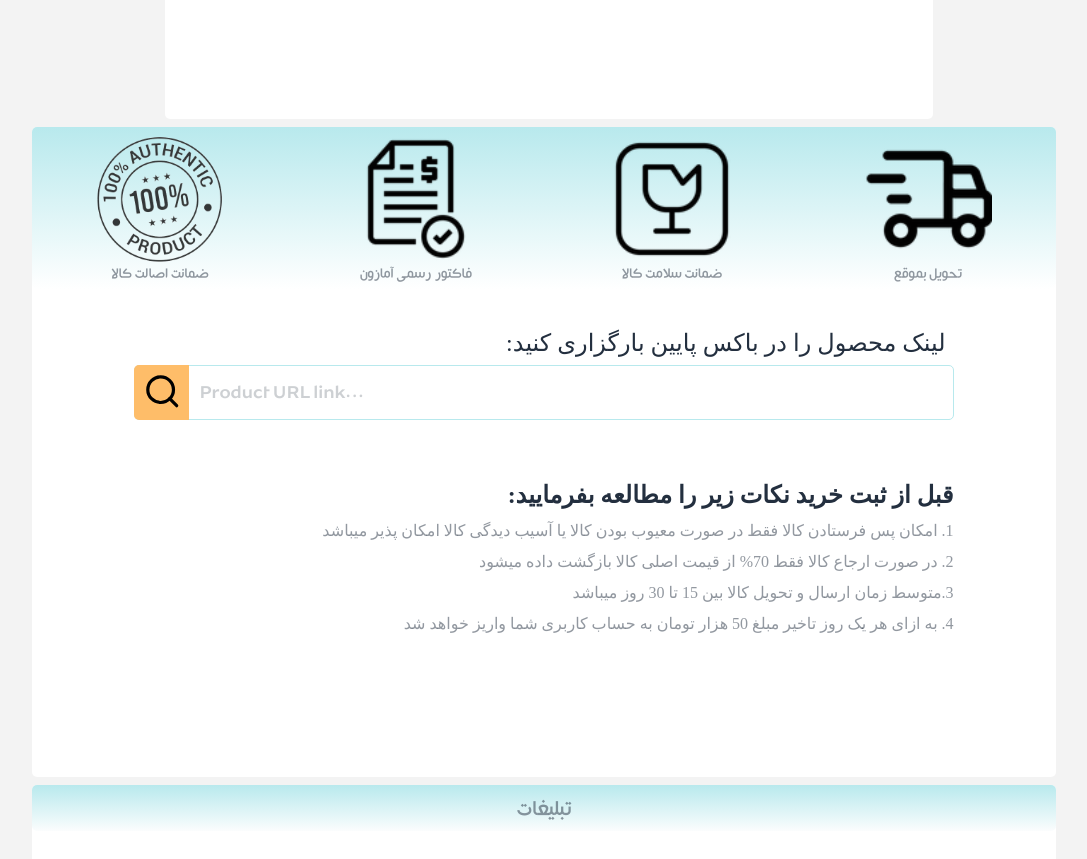
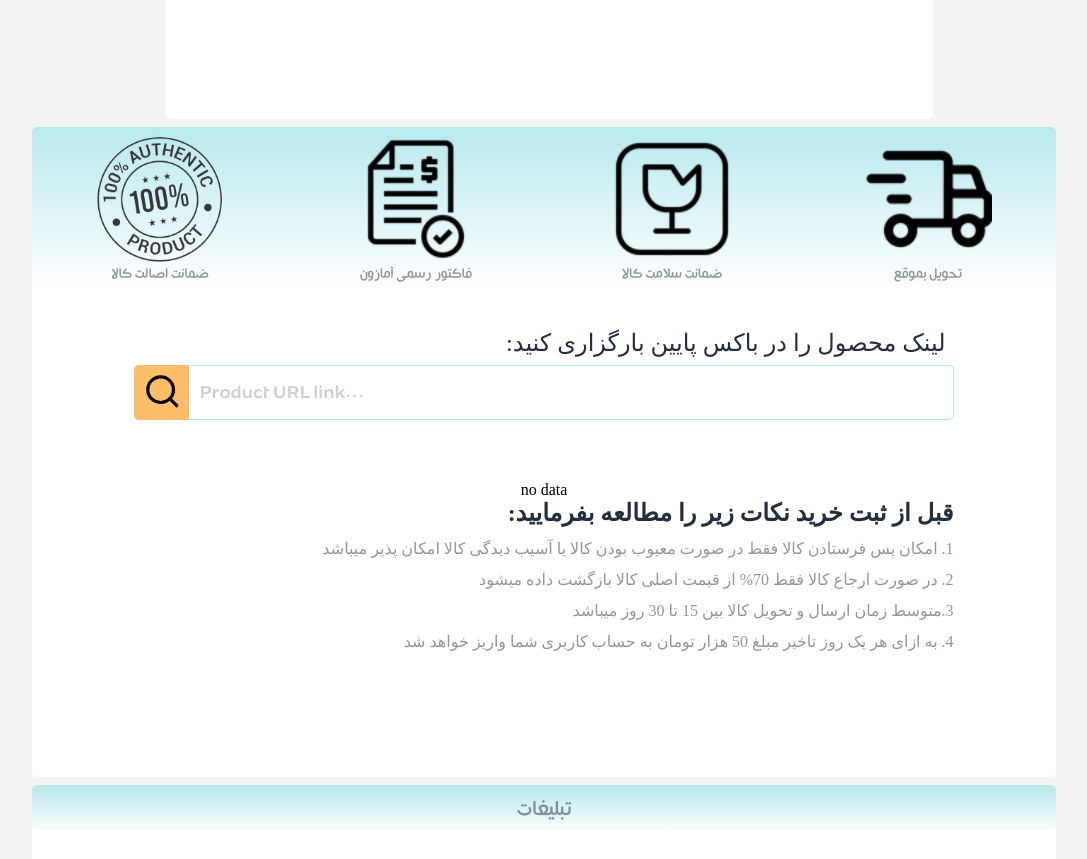
Before and after one commit to ArtinMohsenpour/Iranzon, a React (Vite) app: page / in a window 1280 px wide. Shown: the part 780-1639 px from the top of the page, without its empty margins (96-1183 px from the left). Built offline with nearby package versions, Linux system fonts and the light colour scheme; no server answers; a web font is replaced by a local one.

Commit message:
fetch error

```diff
--- a/src/components/Hero.jsx
+++ b/src/components/Hero.jsx
@@ -1,9 +1,9 @@
-import { Link } from "react-router-dom";
+
 import Aside from "./Aside";
 import AsideRight from "./AsideRight";
 import "./Hero.scss";
 import LinkBox from "./LinkBox";
-import { useEffect, useState } from "react";
+
 
 function Hero() {
   // const [url, setUrl] = useState("");
--- a/src/components/LinkBox.jsx
+++ b/src/components/LinkBox.jsx
@@ -1,7 +1,7 @@
 import "./LinkBox.scss";
 import { original, delivery, receipt, fragile } from "../assets";
-import { FiMenu, FiSearch } from "react-icons/fi";
-import { Ref, useRef } from "react";
+import { FiSearch } from "react-icons/fi";
+import { useRef } from "react";
 import { useEffect, useState } from "react";
 
 const images = [
@@ -100,10 +100,12 @@ function LinkBox() {
           </button>
         </form>
       </div>
-      {data && (
+      {data ? (
         <div>
           <h2>{data.productTitle}</h2>
         </div>
+      ) : (
+        "no data"
       )}
       <div className="description__container">
         <div>
--- a/src/components/NavbarMenuMobile.jsx
+++ b/src/components/NavbarMenuMobile.jsx
@@ -1,11 +1,6 @@
 import React from "react";
 
 // icons
-import { FiX } from "react-icons/fi";
-
-import useFetch from "../hooks/useFetch";
-import { Link } from "react-router-dom";
-import { categories } from "../context/Data";
 
 import "./Header.scss";
 import { logoNavbar } from "../assets";
```
